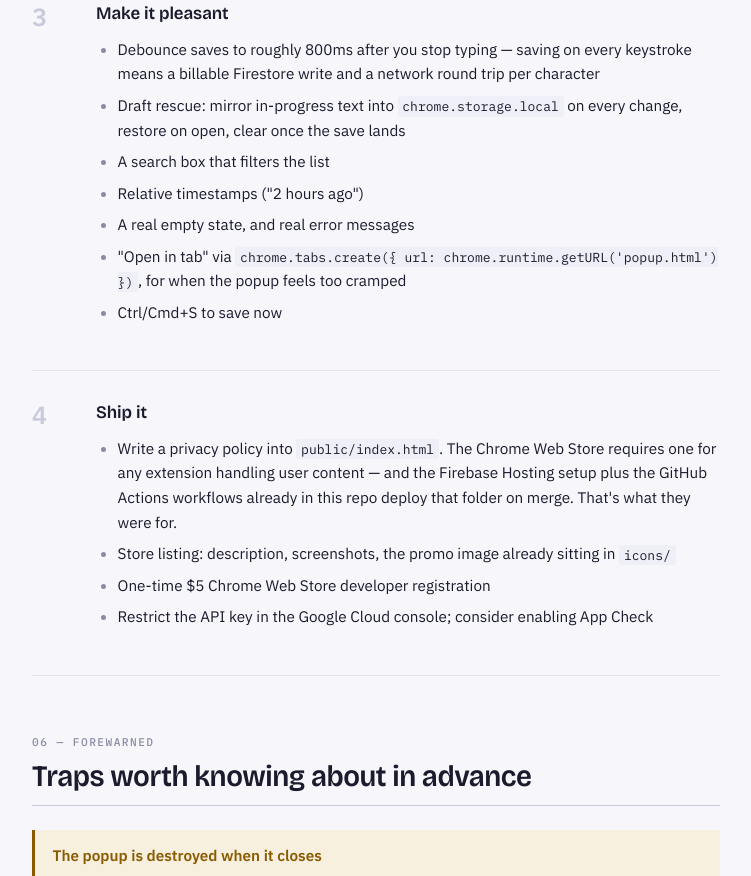
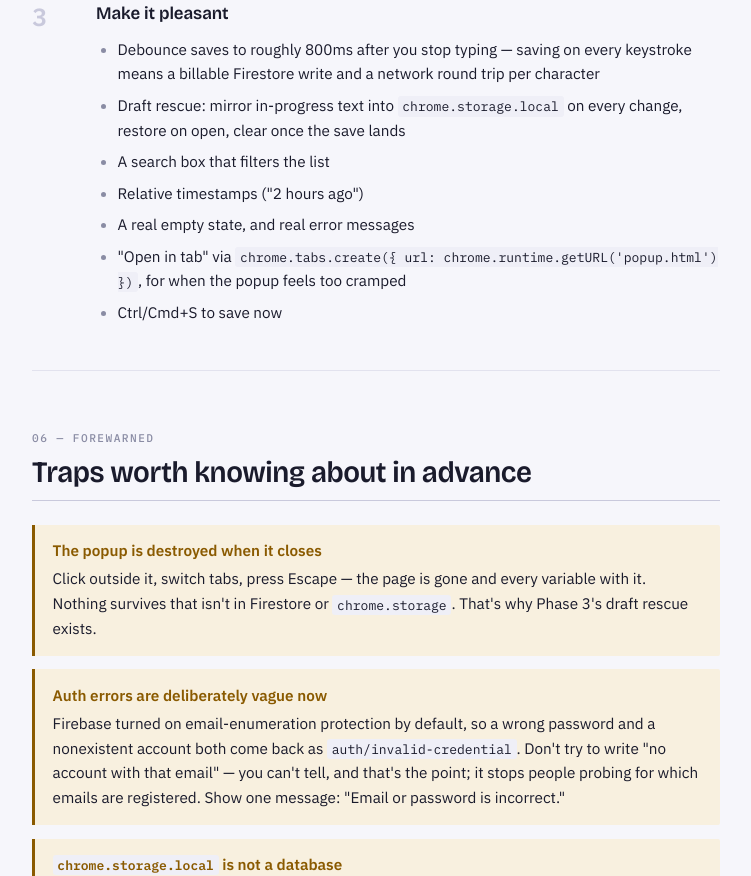
Before and after one commit to snuedev/keeper-extension, a website built with Vite: page docs/plan.html in a window 1280 px wide. Shown: the part 7209-8085 px from the top of the page, without its empty margins (264-1015 px from the left). Built offline with nearby package versions, Linux system fonts and the light colour scheme.

Commit message:
Drop Phase 4 from the plan
We're not shipping to the Chrome Web Store yet, so the store-listing,
registration, and API-key hardening steps don't belong in the plan.
Also reworded the two 'Phase 5' asides, which no longer line up with
anything now that the last phase is 3.

```diff
--- a/docs/plan.html
+++ b/docs/plan.html
@@ -645,19 +645,6 @@ service cloud.firestore {
         </ul>
       </div>
     </div>
-
-    <div class="phase">
-      <div class="phase-num">4</div>
-      <div>
-        <h3>Ship it</h3>
-        <ul>
-          <li>Write a privacy policy into <code>public/index.html</code>. The Chrome Web Store requires one for any extension handling user content — and the Firebase Hosting setup plus the GitHub Actions workflows already in this repo deploy that folder on merge. That's what they were for.</li>
-          <li>Store listing: description, screenshots, the promo image already sitting in <code>icons/</code></li>
-          <li>One-time $5 Chrome Web Store developer registration</li>
-          <li>Restrict the API key in the Google Cloud console; consider enabling App Check</li>
-        </ul>
-      </div>
-    </div>
   </section>
 
   <section>
```
Also changed, not shown: docs/PLAN.md (+2 -12 lines).
